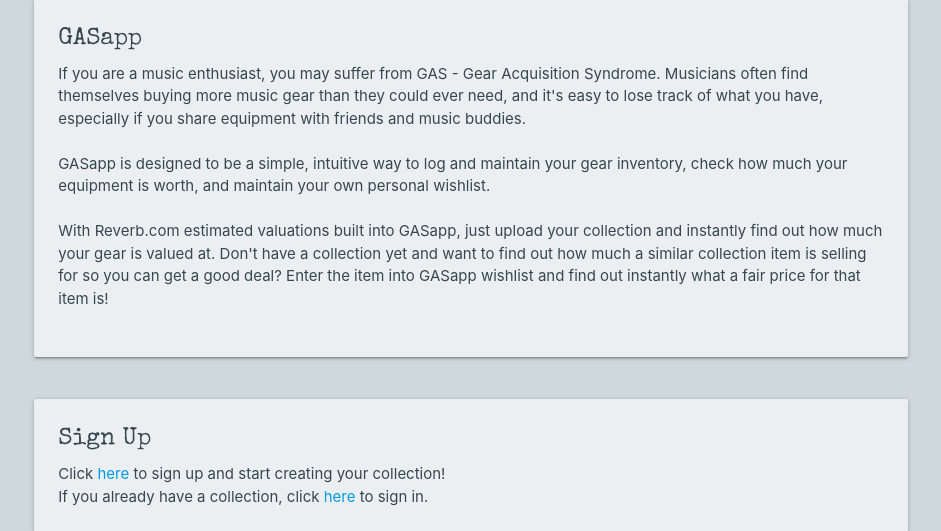
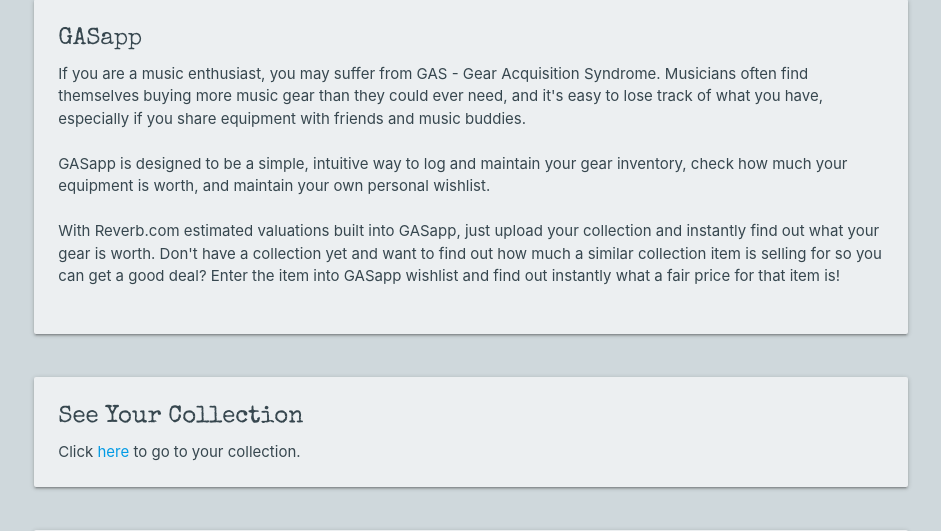
Before and after one commit to TCashion/GASapp, a Django app: page / in a window 1280 px wide. Shown: the part 103-634 px from the top of the page, without its empty margins (169-1110 px from the left). Run offline with Django 3.2, Linux system fonts and the light colour scheme; the visitor is signed in with stand-in values (Sample User, id 1).

Commit message:
Home page edits

```diff
--- a/main_app/templates/home.html
+++ b/main_app/templates/home.html
@@ -13,7 +13,7 @@
                 <p>GASapp is designed to be a simple, intuitive way to log and maintain your gear inventory, check how
                     much your equipment is worth, and maintain your own personal wishlist.
                 </p><br>
-                <p>With Reverb.com estimated valuations built into GASapp, just upload your collection and instantly find out how much your gear is valued at.
+                <p>With Reverb.com estimated valuations built into GASapp, just upload your collection and instantly find out what your gear is worth.
                     Don't have a collection yet and want to find out how much a similar collection item is selling for so you can get a good deal?
                     Enter the item into GASapp wishlist and find out instantly what a fair price for that item is!
                 </p><br>
@@ -25,9 +25,14 @@
     <div class="col s12">
         <div class="card">
             <div class="card-content">
+                {% if not user.is_authenticated %}
                 <span class="card-title">Sign Up</span>
                 <p>Click <a href="{% url 'signup' %}">here</a> to sign up and start creating your collection!</p>
                 <p>If you already have a collection, click <a href="{% url 'login' %}">here</a> to sign in.</p>
+                {% else %}
+                <span class="card-title">See Your Collection</span>
+                <p>Click <a href="{% url 'index' %}">here</a> to go to your collection.</p>
+                {% endif %}
             </div>
         </div>
     </div>
```
